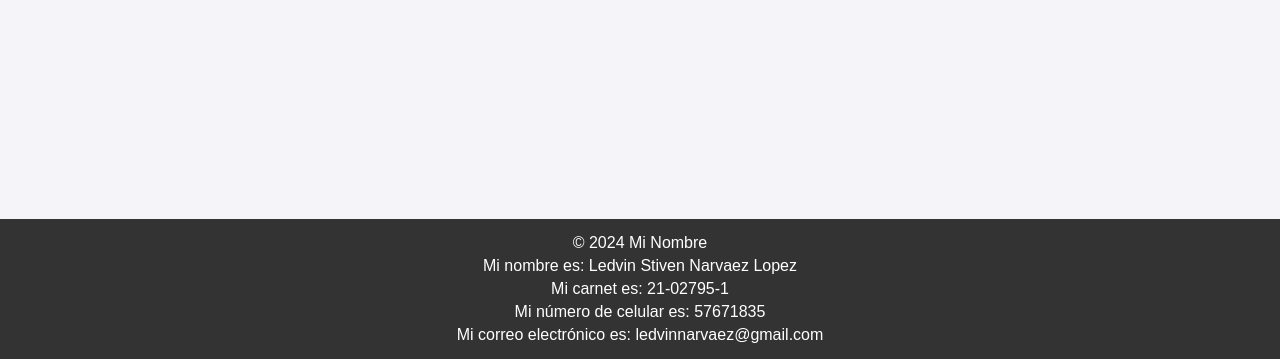
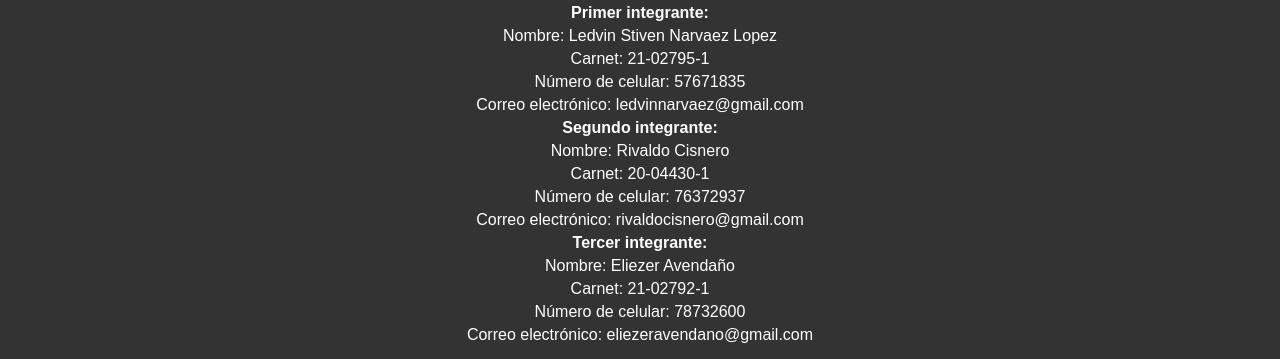
Before and after one commit to LedvinNar/inicio-proyecto, a plain HTML site: page index.html in a window 1280 px wide. Shown: the part 441-800 px from the top of the page. Drawn offline with Linux system fonts and the light colour scheme; files whose address does not match are found by name.

Commit message:
Datos personales de los integrantes del grupo

```diff
--- a/index.html
+++ b/index.html
@@ -46,11 +46,22 @@ footer p {
 <img src="C:\Proyecto web de Git\Proyecto\imagen\Imagen de WhatsApp 2024-08-02 a las 18.30.32_1961ebc4.jpg" alt="Imagen de ejemplo" />
 </main>
 <footer>
-<p>© 2024 Mi Nombre</p>
-<p>Mi nombre es: Ledvin Stiven Narvaez Lopez</p>
-<p>Mi carnet es: 21-02795-1</p>
-<p>Mi número de celular es: 57671835</p>
-<p>Mi correo electrónico es: ledvinnarvaez@gmail.com</p>
+<p>© Datos personales de los integrantes del grupo</p>
+<p><strong>Primer integrante:</strong></p>
+<p>Nombre: Ledvin Stiven Narvaez Lopez</p>
+<p>Carnet: 21-02795-1</p>
+<p>Número de celular: 57671835</p>
+<p>Correo electrónico: ledvinnarvaez@gmail.com</p>
+<p><strong>Segundo integrante:</strong></p>
+<p>Nombre: Rivaldo Cisnero</p>
+<p>Carnet: 20-04430-1</p>
+<p>Número de celular: 76372937</p>
+<p>Correo electrónico: rivaldocisnero@gmail.com</p>
+<p><strong>Tercer integrante:</strong></p>
+<p>Nombre: Eliezer Avendaño</p>
+<p>Carnet: 21-02792-1</p>
+<p>Número de celular: 78732600</p>
+<p>Correo electrónico: eliezeravendano@gmail.com</p>
 </footer>
 </body>
 </html>
```
